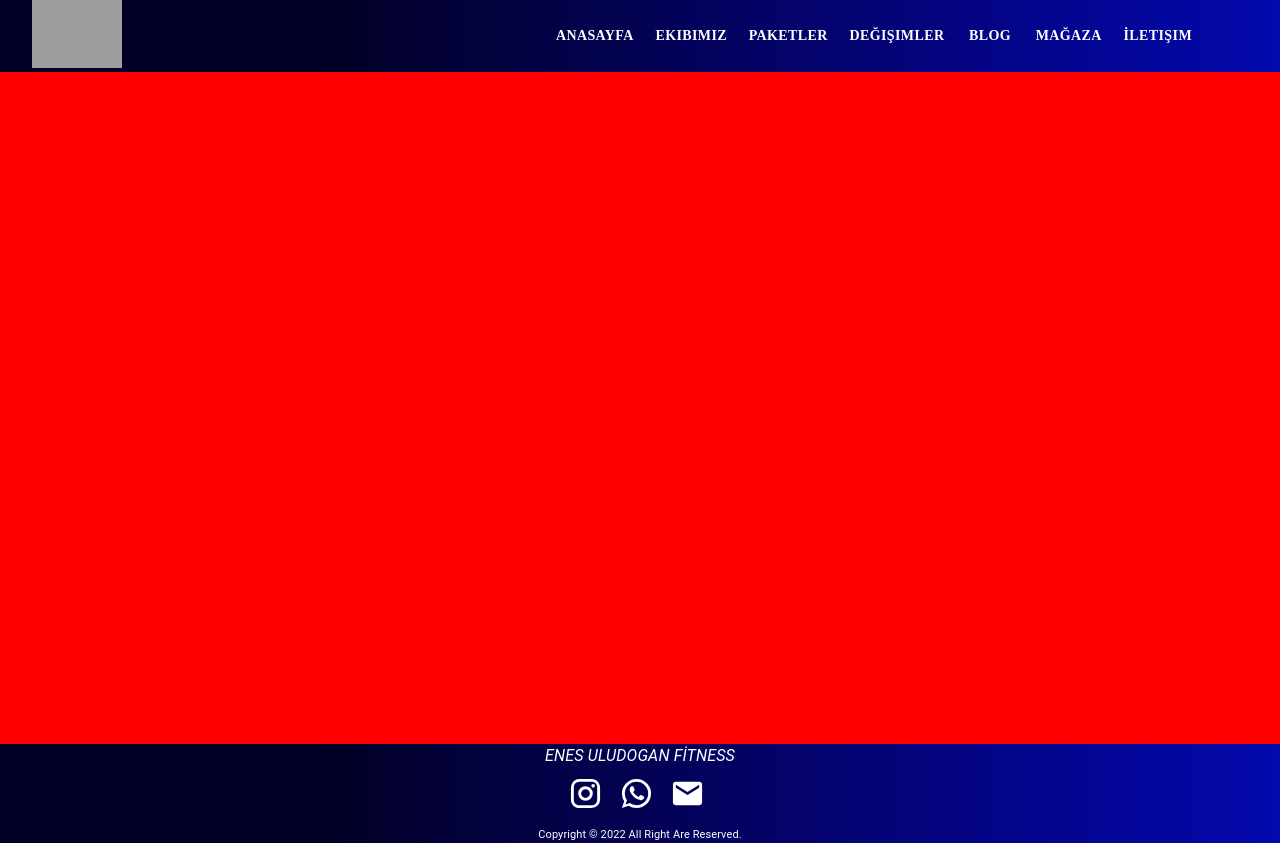
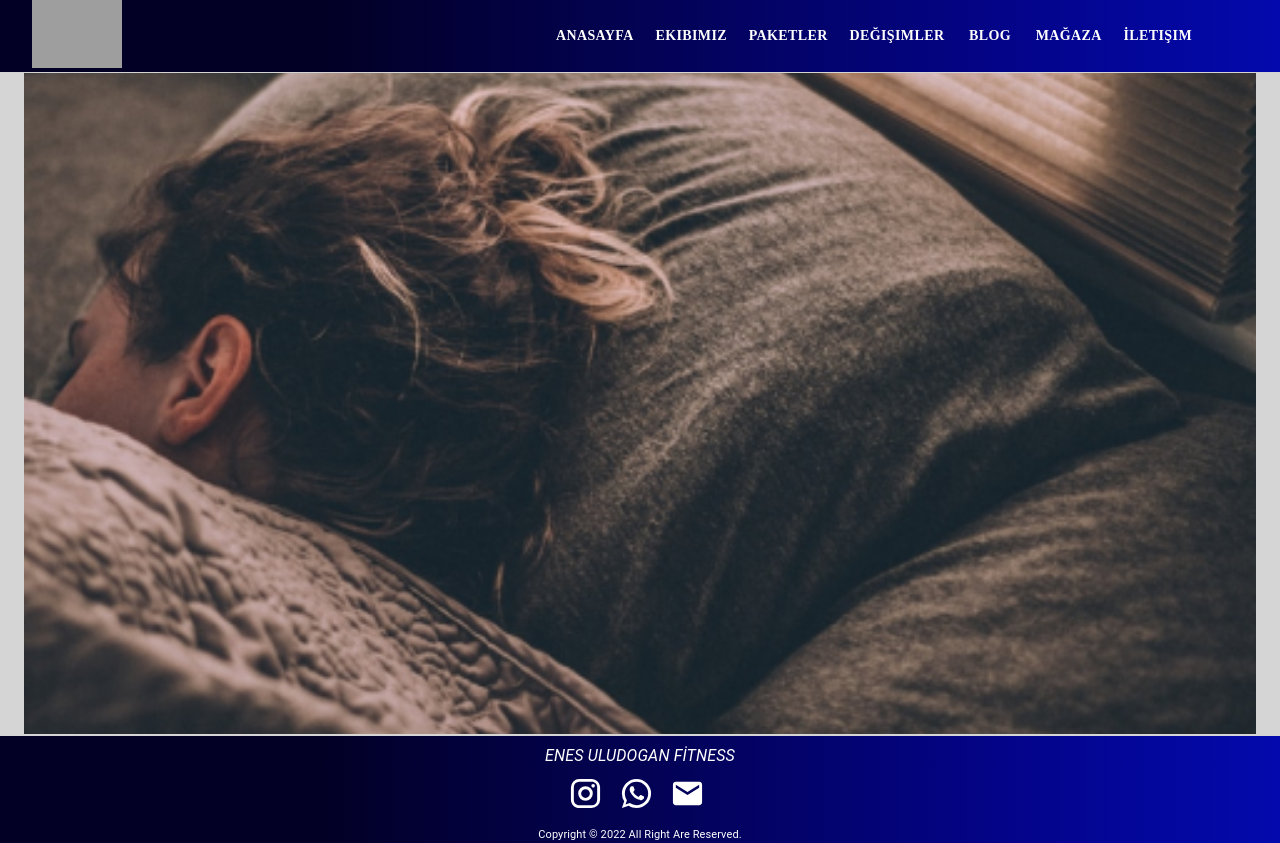
Before and after one commit to zcaymaz/Beegym, a React (Create React App) app in the folder client/: page / in a window 1280 px wide. Built offline with nearby package versions, Linux system fonts and the light colour scheme; grey boxes are pictures that could not be loaded; a web font is replaced by a local one.

Commit message:
Slider completed.

```diff
--- a/client/package.json
+++ b/client/package.json
@@ -18,6 +18,7 @@
     "react-lazy": "^1.1.0",
     "react-router-dom": "^6.3.0",
     "react-scripts": "5.0.0",
+    "react-slick": "^0.29.0",
     "styled-components": "^5.3.5",
     "web-vitals": "^2.1.4"
   },
--- a/client/public/index.html
+++ b/client/public/index.html
@@ -10,6 +10,8 @@
       content="Web site created using create-react-app"
     />
     <link href="http://fonts.cdnfonts.com/css/mulish" rel="stylesheet">
+    <link rel="stylesheet" type="text/css" charset="UTF-8" href="https://cdnjs.cloudflare.com/ajax/libs/slick-carousel/1.6.0/slick.min.css" />
+    <link rel="stylesheet" type="text/css" href="https://cdnjs.cloudflare.com/ajax/libs/slick-carousel/1.6.0/slick-theme.min.css" />
     <link rel="apple-touch-icon" href="%PUBLIC_URL%/logo192.png" />
     <link rel="manifest" href="%PUBLIC_URL%/manifest.json" />
     <title>EUFitness</title>
--- /dev/null
+++ b/client/src/components/common/HeroSlider.js
@@ -0,0 +1,18 @@
+import { CardMedia, Container } from '@mui/material'
+import React from 'react'
+
+const HeroSlider = (props) => {
+    return (
+        <>
+            <Container maxWidth="100%">
+                <CardMedia
+                    sx={{ height: '41.3rem', paddingTop:'0.1%', width:'100%' }}
+                    component='img'
+                    src={props.image}
+                />
+            </Container>
+        </>
+    )
+}
+
+export default HeroSlider
--- a/client/src/images/index.js
+++ b/client/src/images/index.js
@@ -9,7 +9,7 @@ import home from './home.png'
 import images from './images.png'
 import Logojpeg from './Logo-jpg.jpg'
 import Logopng from './Logo-png.png'
-
+import Sliderimage1 from './slider1-1.png'
 
 export {
     blogPage,
@@ -23,4 +23,5 @@ export {
     images,
     Logojpeg,
     Logopng,
+    Sliderimage1,
 }
--- a/client/src/pages/home.js
+++ b/client/src/pages/home.js
@@ -1,20 +1,62 @@
 import React from "react";
+import { Container } from "@mui/material";
 import {
-    Container,
-    Grid,
-    Box,
-    Typography
-}
-    from "@mui/material";
+    Sliderimage1,
+    cardimage2,
+    cardimage3,
+    cardimage4,
+} from '../images'
+import Slider from "react-slick";
+import HeroSlider from "../components/common/HeroSlider";
+
+const HeroSliderImages = [
+    {
+        image: Sliderimage1,
+    },
+    {
+        image: cardimage2,
+    },
+    {
+        image: cardimage3,
+    },
+    {
+        image: cardimage4,
+    },
+
+]
 
 const home = () => {
+    const heroSlider = React.createRef()
+    const heroslidersetting = {
+        dots: false,
+        arrows: false,
+        slidesToShow: 1,
+        autoplay: true,
+        speed: 3000,
+        autoplaySpeed: 2000,
+        pauseOnHover: true,
+        responsive: [
+            {
+                breakpoint: 550,
+                settings: { slidesToShow: 1, slidesToScroll: 1, }
+            }
+        ]
+    };
     return (
         <>
-            <Grid container direction={'row'}>
-                <Grid sx={{height:'42rem'}} xs="12" backgroundColor="red" maxWidth='100%'>
-
-                </Grid>
-            </Grid>
+            <Container maxWidth="100%" sx={{ height: '42rem', bgcolor: '#d5d5d5', }}>
+                <Slider className="HeroSlider" ref={heroSlider} {...heroslidersetting}>
+                    {HeroSliderImages.map((card) => {
+                        return (
+                            <>
+                                <HeroSlider
+                                    image={card.image}
+                                />
+                            </>
+                        )
+                    })}
+                </Slider>
+            </Container>
         </>
     );
 }
--- a/client/src/styles/global.scss
+++ b/client/src/styles/global.scss
@@ -1,3 +1,21 @@
+.HeroSlider {
+    margin: 0 !important;
+    padding: 0 !important;
+}
+
+@media (max-width: 600px) {
+    .slick-list {
+        margin: 0 -1rem !important;
+    }
+}
+
+@media (min-width: 600px) {
+    .slick-list {
+        margin: 0 -1.5rem;
+    }
+}
+
+
 .Footer {
     width: 100%;
     text-align: center;
@@ -7,20 +25,13 @@
     background: linear-gradient(90deg, rgba(2, 0, 36, 1) 25%, rgba(4, 4, 134, 1) 77%, rgb(3, 9, 172) 100%);
 }
 
-.deneme {
-    background-image: url(../images/home.png);
-    background-repeat: no-repeat;
-    max-width: 100%;
-    max-height: 100%;
-    height: 600px;
-}
-
 .NavbarContainer {
     background: linear-gradient(90deg, rgba(2, 0, 36, 1) 25%, rgba(4, 4, 134, 1) 77%, rgb(3, 9, 172) 100%);
 }
 
 .NavbarLogo {
     max-width: 90px;
+    image-rendering: optimizeQuality !important;
 }
 
 .navbarButton {
```
Also changed, not shown: client/src/images/slider1-1.png (added), 1 other file (tests, documents, lock files or other folders).
